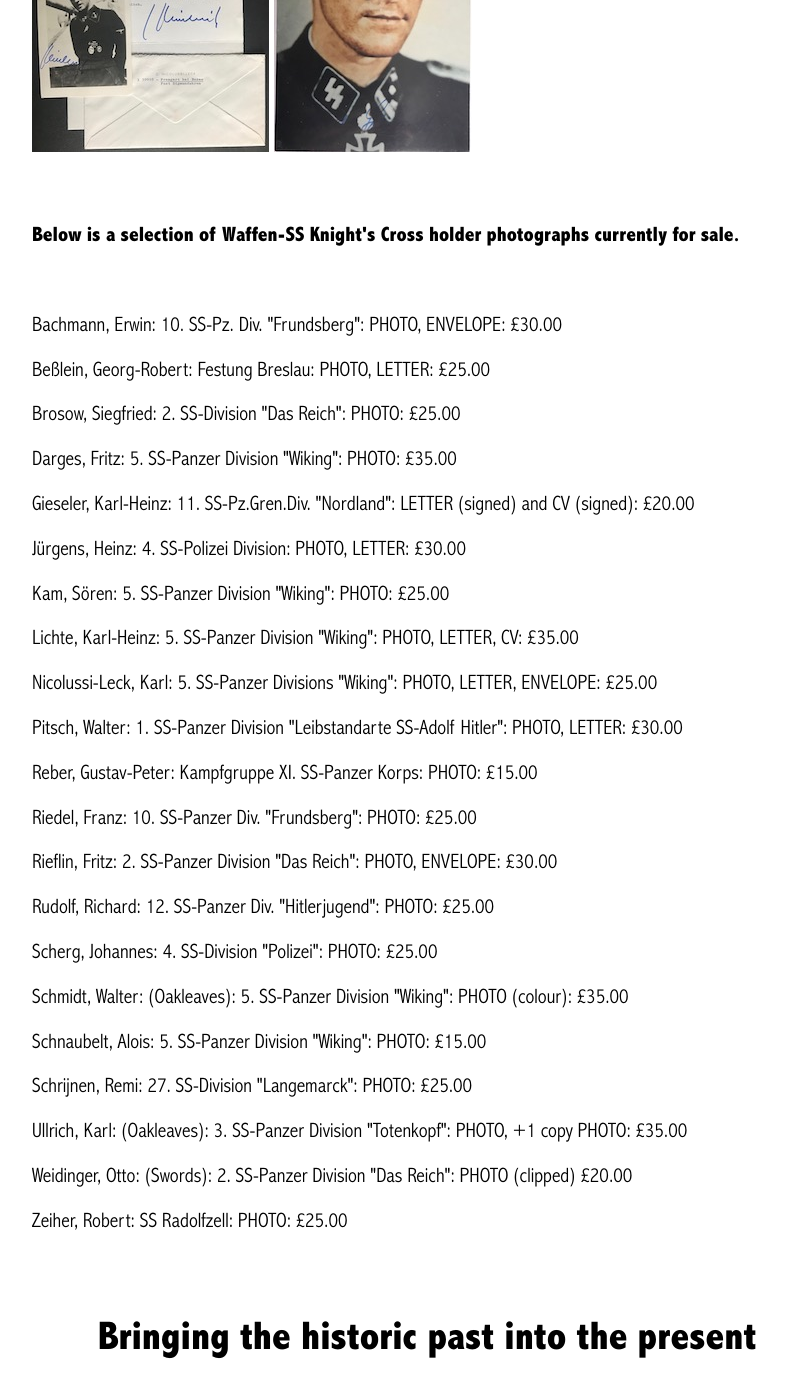
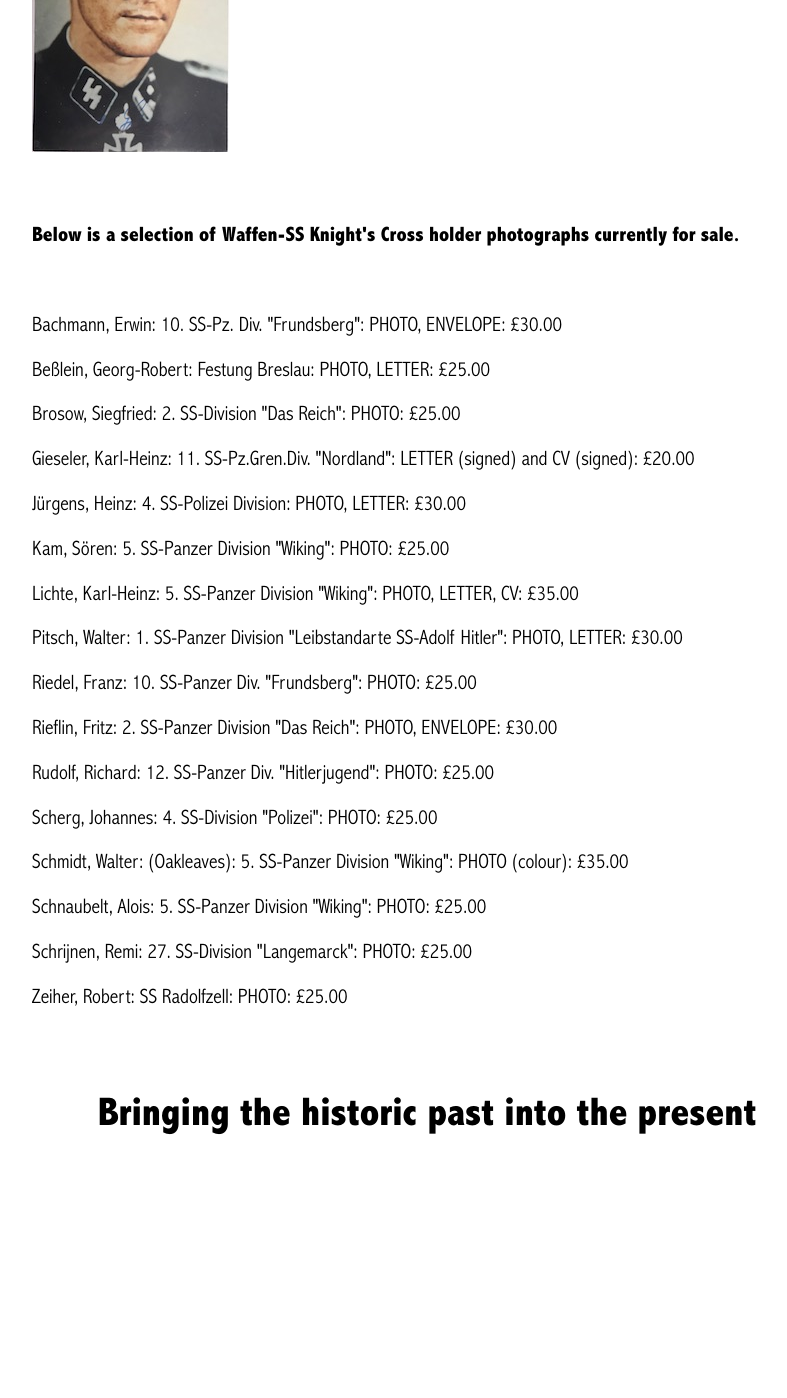
Before and after one commit to lahphotographs/lahphotographs.github.com, a Jekyll site: the page built from Waffen_SS_photos.md, in a window 1280 px wide and 1400 px high, scrolled down 753 px. Shown: the whole window, without its empty margins (213-1000 px from the left). Built offline with Jekyll 4.4.1, drawn with Linux system fonts in a browser that asks for light colours; after the commit the page ends 1929 px from its top, so only the background shows below that.

Commit message:
Update Waffen_SS_photos.md

```diff
--- a/Waffen_SS_photos.md
+++ b/Waffen_SS_photos.md
@@ -8,7 +8,6 @@ permalink: /waffen_ss_photos.html
 <p float="left">
 <img src="./assets/Erwin Bachmann.jpg"/>
 <img src="./assets/Soren Kam.jpg"/>
-<img src="./assets/Nicolussi-Leck.jpg"/>
 <img src="./assets/Walter Schmidt.jpg"/>
 </p>
 <br />
@@ -17,21 +16,16 @@ permalink: /waffen_ss_photos.html
 <p>Bachmann,	Erwin: 10. SS-Pz. Div. "Frundsberg":	PHOTO, ENVELOPE:	£30.00
 <p>Beßlein,	Georg-Robert:	Festung Breslau:	PHOTO, LETTER:	£25.00
 <p>Brosow,	Siegfried: 2. SS-Division "Das Reich":	PHOTO:	£25.00
-<p>Darges,	Fritz: 5. SS-Panzer Division "Wiking":	PHOTO:	£35.00
 <p>Gieseler,	Karl-Heinz:	11. SS-Pz.Gren.Div. "Nordland": LETTER (signed) and CV (signed):	£20.00
 <p>Jürgens,	Heinz: 4. SS-Polizei Division:	PHOTO, LETTER:	£30.00
 <p>Kam,	Sören: 5. SS-Panzer Division "Wiking":	PHOTO:	£25.00
 <p>Lichte,	Karl-Heinz:	5. SS-Panzer Division "Wiking":	PHOTO, LETTER, CV: £35.00
-<p>Nicolussi-Leck,	Karl:	5. SS-Panzer Divisions "Wiking": PHOTO, LETTER, ENVELOPE:	£25.00
 <p>Pitsch, Walter: 1. SS-Panzer Division "Leibstandarte SS-Adolf Hitler": PHOTO, LETTER: £30.00
-<p>Reber,	Gustav-Peter:	Kampfgruppe XI. SS-Panzer Korps:	PHOTO:	£15.00
 <p>Riedel,	Franz:	10. SS-Panzer Div. "Frundsberg": PHOTO:	£25.00
 <p>Rieflin,	Fritz: 2. SS-Panzer Division "Das Reich":	PHOTO, ENVELOPE:	£30.00
 <p>Rudolf,	Richard: 12. SS-Panzer Div. "Hitlerjugend":	PHOTO:	£25.00
 <p>Scherg,	Johannes:	4. SS-Division "Polizei":	PHOTO:	£25.00
 <p>Schmidt,	Walter:	(Oakleaves): 5. SS-Panzer Division "Wiking":	PHOTO (colour):	£35.00
-<p>Schnaubelt,	Alois: 5. SS-Panzer Division "Wiking":	PHOTO:	£15.00
+<p>Schnaubelt,	Alois: 5. SS-Panzer Division "Wiking":	PHOTO:	£25.00
 <p>Schrijnen,	Remi:	27. SS-Division "Langemarck":	PHOTO: £25.00
-<p>Ullrich,	Karl:	(Oakleaves): 3. SS-Panzer Division "Totenkopf":	PHOTO, +1 copy PHOTO:	£35.00
-<p>Weidinger,	Otto:	(Swords): 2. SS-Panzer Division "Das Reich": PHOTO (clipped)		£20.00
 <p>Zeiher,	Robert:	SS Radolfzell:	PHOTO: £25.00</p>
```
